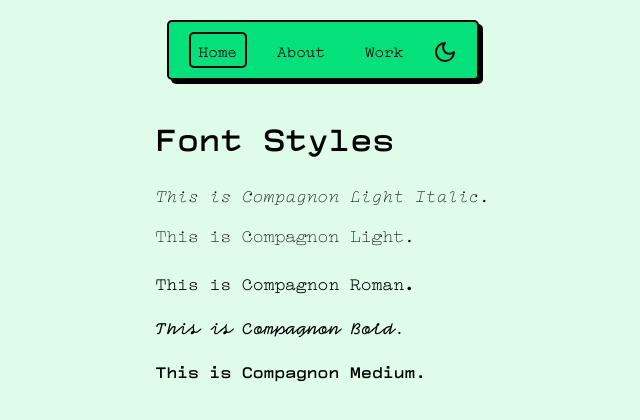
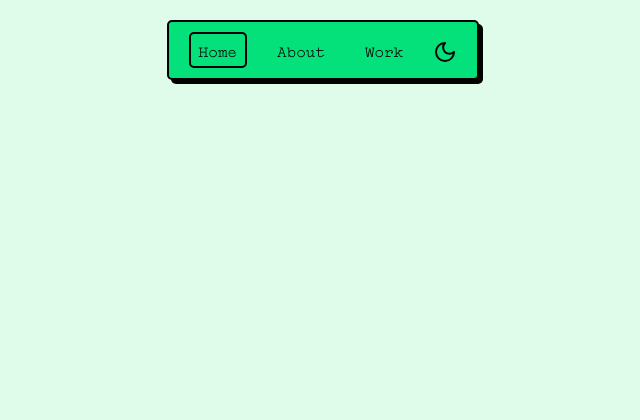
Before and after one commit to jmgogo/jmgogo.github.io, a Next.js app in the folder my-site/: page / in a window 1280 px wide. Shown: the top 420 px of the page, without its empty margins (317-957 px from the left). Built offline with nearby package versions, Linux system fonts and the light colour scheme.

Commit message:
remove font stuff

```diff
--- a/my-site/app/page.tsx
+++ b/my-site/app/page.tsx
@@ -2,18 +2,7 @@ export default function Home() {
   return (
     <div className="grid grid-rows-[20px_1fr_20px] items-center justify-items-center min-h-screen p-8 pb-20 gap-16 sm:p-20 font-[family-name:var(--font-geist-sans)]">
       <main className="flex flex-col gap-[32px] row-start-2 items-center sm:items-start"></main>
-      <div className="p-8 space-y-6">
-        <h1 className="text-4xl font-bold">Font Styles</h1>
-        <div className="text-lg space-y-4">
-          <p className=" font-light italic">This is Compagnon Light Italic.</p>
 
-          <p className=" font-light">This is Compagnon Light.</p>
-          <p className=" font-normal">This is Compagnon Roman.</p>
-
-          <p className=" font-bold italic">This is Compagnon Bold.</p>
-          <p className=" font-bold">This is Compagnon Medium.</p>
-        </div>
-      </div>
       <footer className="row-start-3 flex gap-[24px] flex-wrap items-center justify-center"></footer>
     </div>
   );
```
